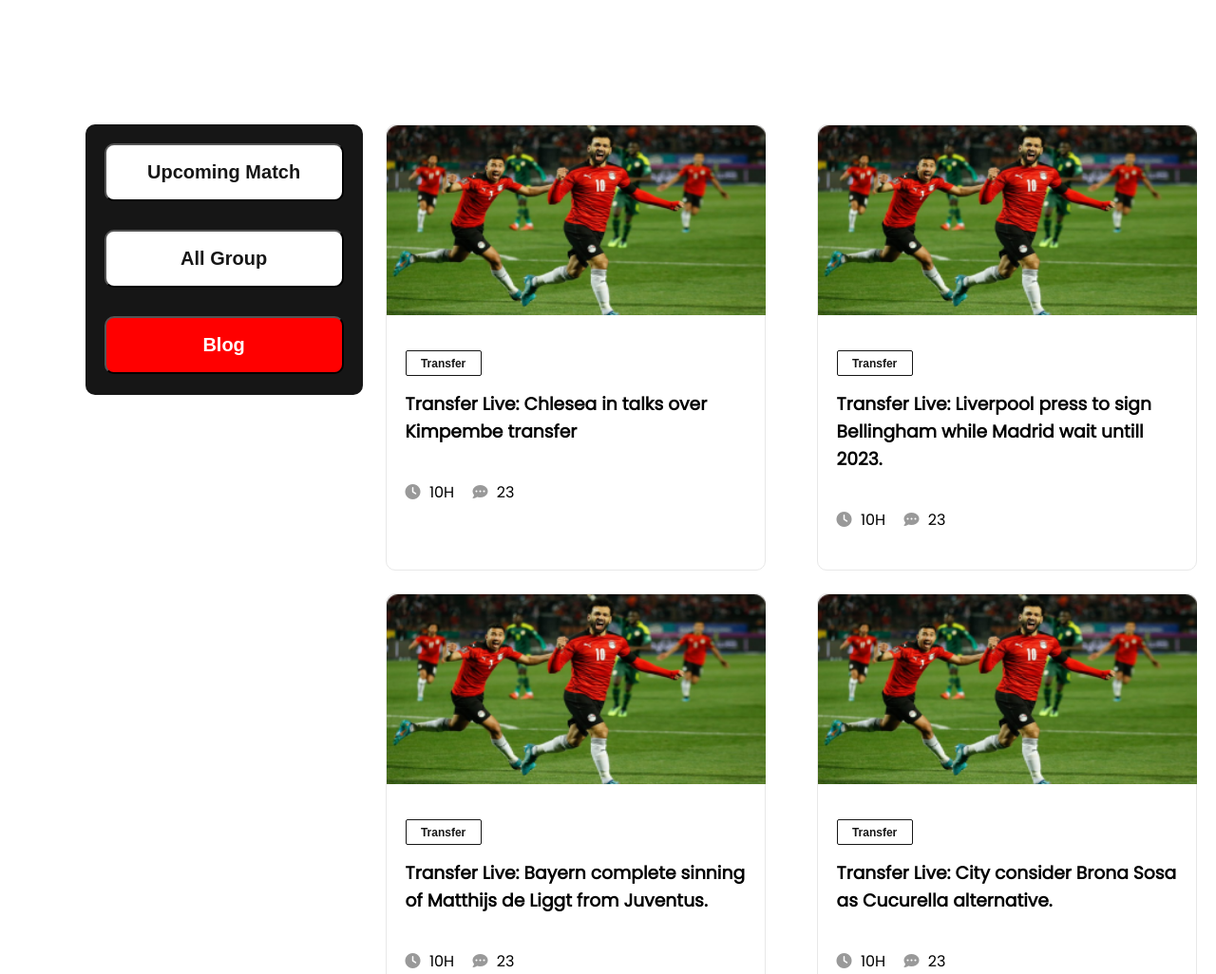
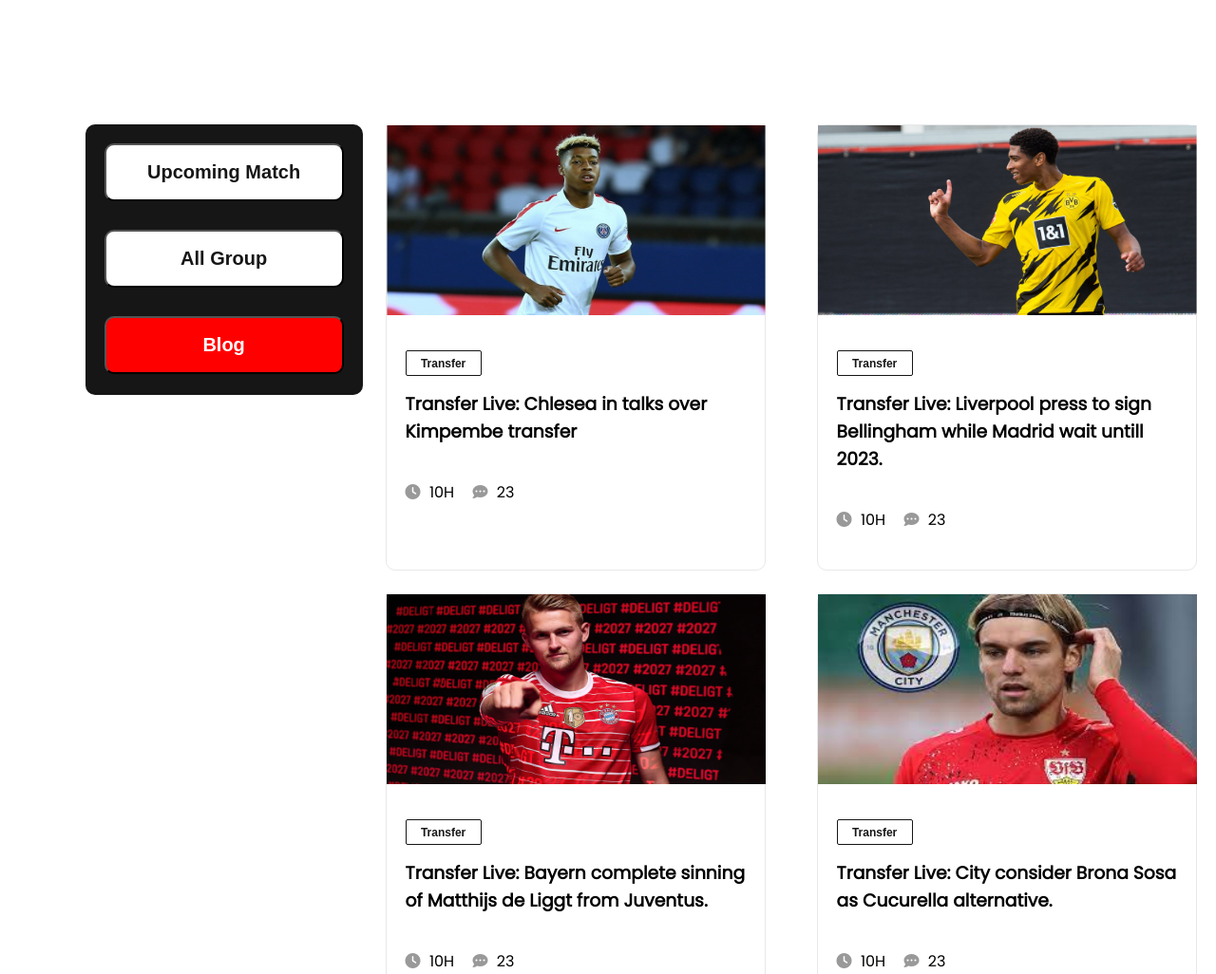
Before and after one commit to Yeamin0007/world-cup, a plain HTML site: page index.html in a window 1280 px wide. Shown: the part 980-2006 px from the top of the page at 95% size. Drawn offline with Linux system fonts and the light colour scheme.

Commit message:
add photos

```diff
--- a/index.html
+++ b/index.html
@@ -42,7 +42,7 @@
             <div class="transfer-market">
                 <div class="transfers">
                     <div class="transfer">
-                        <img src="assets/Blog Image.png" alt="">
+                        <img src="assets/kim.jpg" alt="">
                     </div>
                     <div class="transfer-info">
                         <button><a href="">Transfer</a></button>
@@ -59,7 +59,7 @@
 
                 <div class="transfers">
                     <div class="transfer">
-                        <img src="assets/Blog Image.png" alt="">
+                        <img src="assets/beli.jpg" alt="">
                     </div>
                     <div class="transfer-info">
                         <button><a href="">Transfer</a></button>
@@ -76,7 +76,7 @@
 
                 <div class="transfers">
                     <div class="transfer">
-                        <img src="assets/Blog Image.png" alt="">
+                        <img src="assets/veret.jpg" alt="">
                     </div>
                     <div class="transfer-info">
                         <button><a href="">Transfer</a></button>
@@ -93,7 +93,7 @@
 
                 <div class="transfers">
                     <div class="transfer">
-                        <img src="assets/Blog Image.png" alt="">
+                        <img src="assets/ligt.jpg" alt="">
                     </div>
                     <div class="transfer-info">
                         <button><a href="">Transfer</a></button>
@@ -110,7 +110,7 @@
 
                 <div class="transfers">
                     <div class="transfer">
-                        <img src="assets/Blog Image.png" alt="">
+                        <img src="assets/sosa.jpg" alt="">
                     </div>
                     <div class="transfer-info">
                         <button><a href="">Transfer</a></button>
@@ -127,7 +127,7 @@
 
                 <div class="transfers">
                     <div class="transfer">
-                        <img src="assets/Blog Image.png" alt="">
+                        <img src="assets/cavani.jpg" alt="">
                     </div>
                     <div class="transfer-info">
                         <button><a href="">Transfer</a></button>
```
Also changed, not shown: assets/beli.jpg (added), assets/cavani.jpg (added), assets/kim.jpg (added), assets/ligt.jpg (added), assets/sosa.jpg (added), assets/veret.jpg (added).
